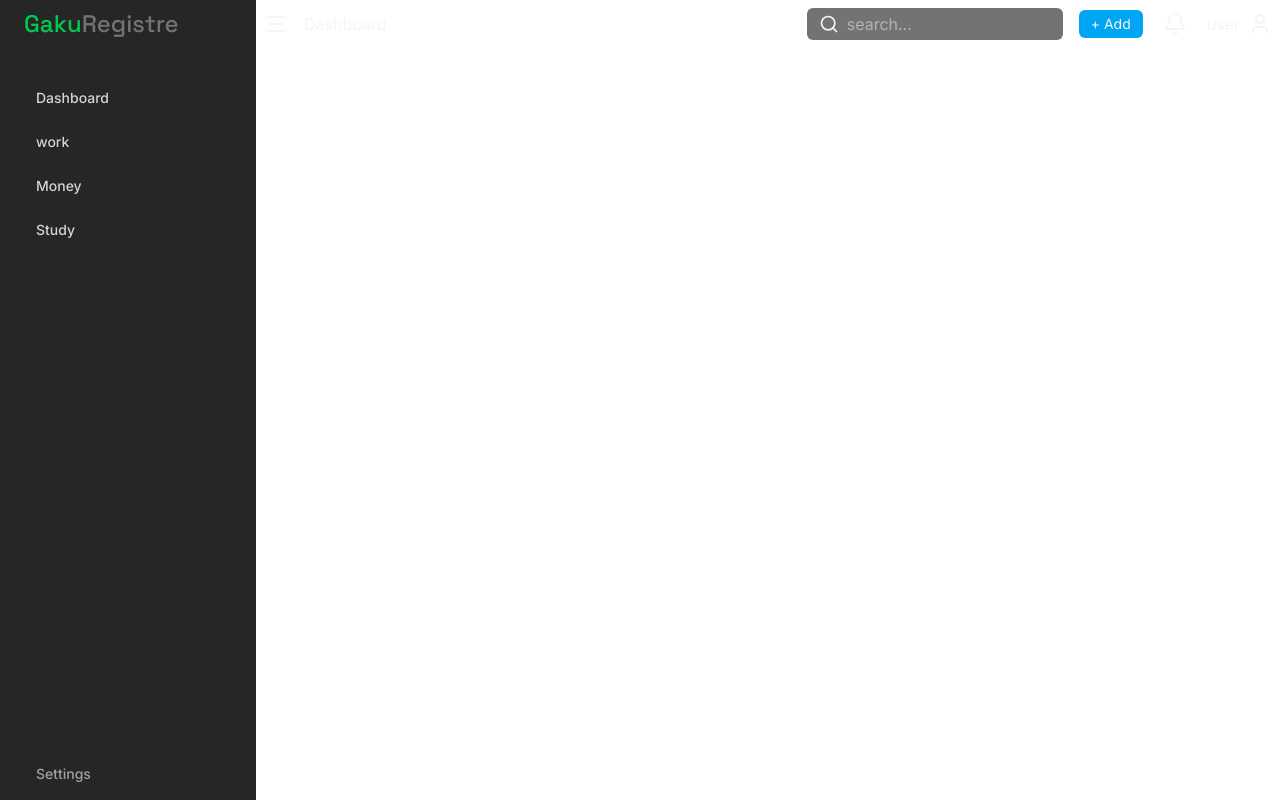
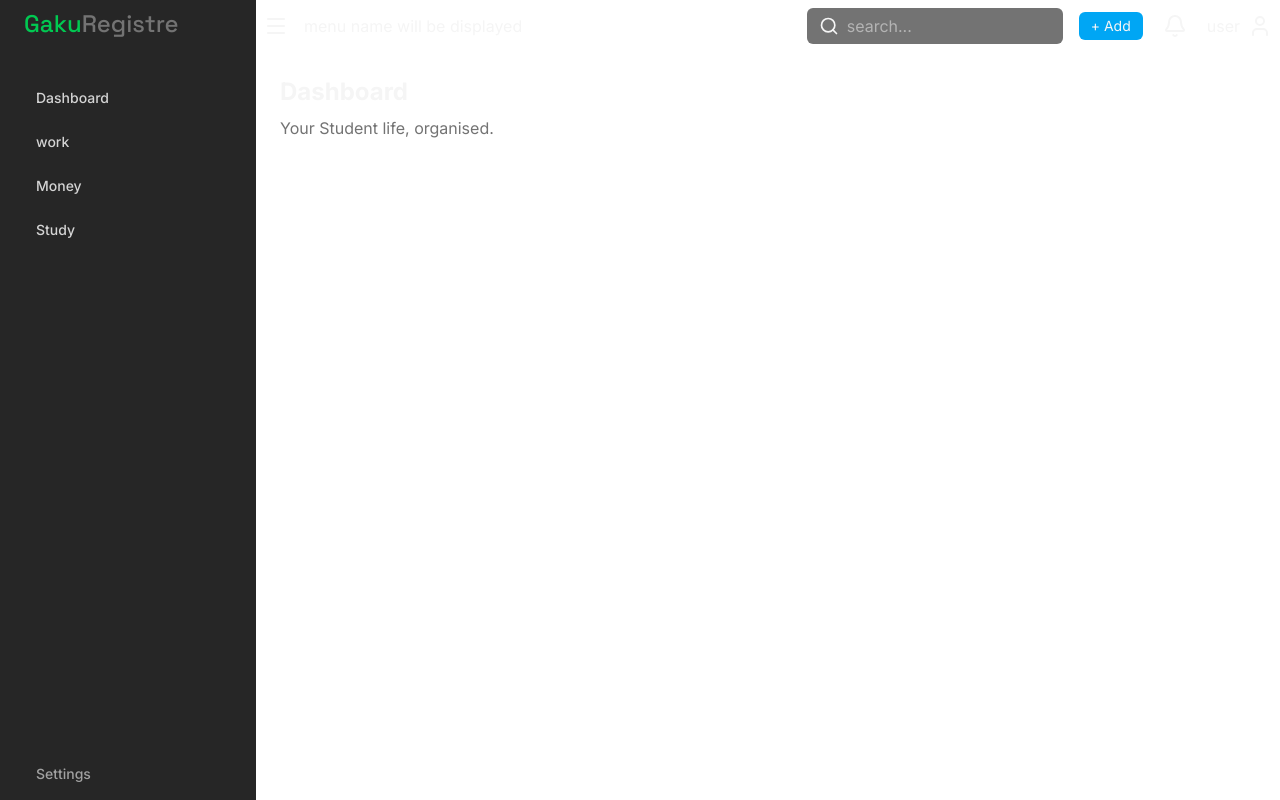
Before and after one commit to Kenny-still12/StudentOS, a React (Vite) app: page / in a window 1280 px wide. Built offline with nearby package versions, Linux system fonts and the light colour scheme.

Commit message:
Add Dashboard component and update App to use it; modify Header for improved display

```diff
--- a/src/App.jsx
+++ b/src/App.jsx
@@ -1,11 +1,11 @@
 import AppLayout from "./Components/Layout/AppLayout"
-import MainContent from "./Components/Layout/MainContent"
+import Dashboard from "./Pages/Dashboard"
 
 export default function App() {
   return (
     <>
       <AppLayout>
-        <MainContent />
+        <Dashboard />
       </AppLayout>
     </>
   )
--- a/src/Components/Layout/Header.jsx
+++ b/src/Components/Layout/Header.jsx
@@ -13,10 +13,11 @@
                 >
                     <Menu />
                 </button>
-                <h1>Dashboard</h1>
+                <h1 className="line-clamp-1">menu name will be displayed</h1>
             </div>
 
             <div className="flex items-center gap-4">
+
                 <div className="flex items-center relative">
                     <Search
                         className="absolute w-5 left-3"
@@ -26,17 +27,20 @@
                     </label>
                     <input
                         id="global-search"
-                        className="bg-neutral-500 rounded-md py-1 pl-10 pr-3 sm:w-64"
+                        className="bg-neutral-500 rounded-md py-1.5 pl-10 pr-3 sm:w-64 focus:border-green-500 focus:outline focus:outline-green-500"
                         placeholder="search..."
                         type="search" />
                 </div>
+
                 <button className="rounded-md bg-sky-500 px-3 py-1 text-sm hover:bg-sky-600">+ Add</button>
+
                 <button
                     type="button"
                     className="rounded-md p-1 hover:bg-neutral-700"
                 >
                     <Bell />
                 </button>
+
                 <div className="flex items-center gap-2">
                     <p>user</p>
                     <User />
--- /dev/null
+++ b/src/Pages/Dashboard.jsx
@@ -0,0 +1,16 @@
+export default function Dashboard() {
+    return (
+        <section className="space-y-6">
+            <div>
+                <h1 className="font-bold text-2xl mb-2">Dashboard</h1>
+
+                <p className="text-neutral-500">
+                    Your Student life, organised.
+                </p>
+                <div>
+                    {/* Dashboard cards will go here */}
+                </div>
+            </div>
+        </section>
+    )
+}
```
